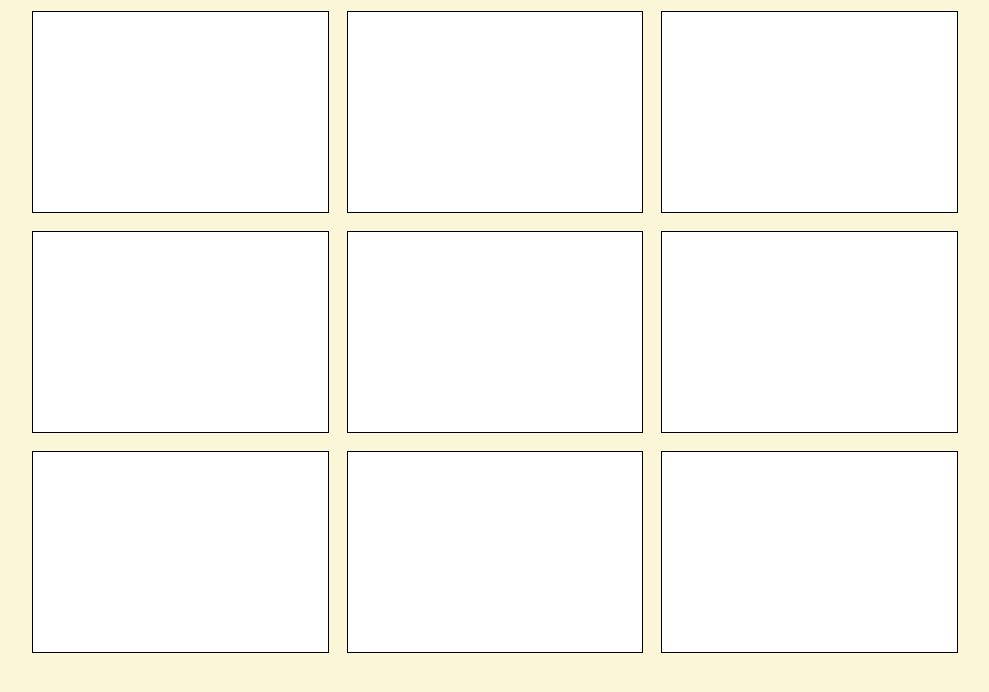
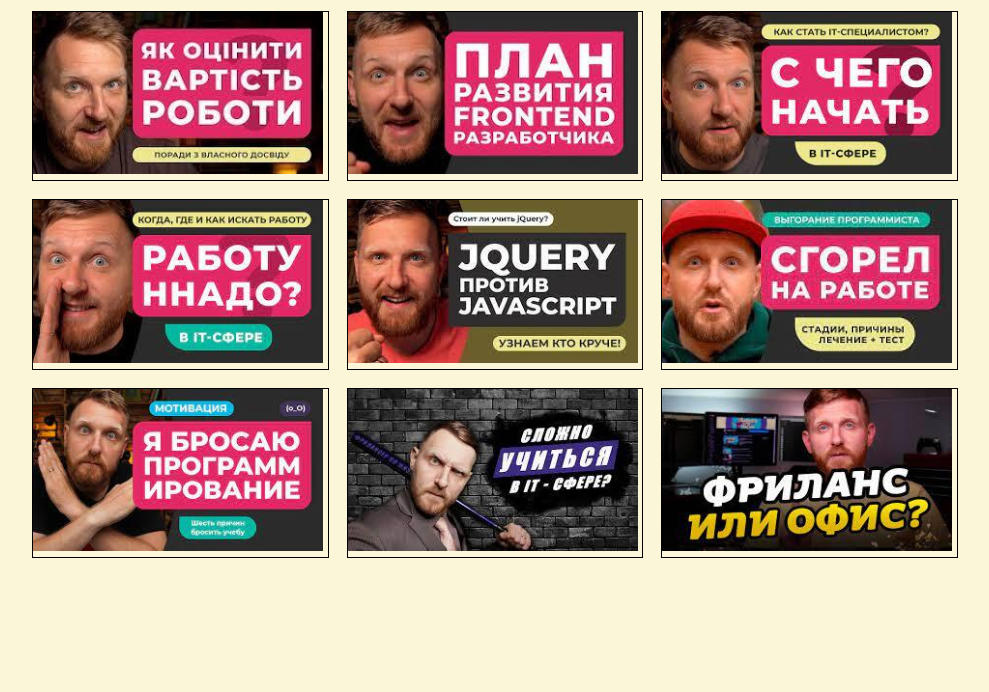
Before and after one commit to Taaamilaaa/YouTubeTile, a plain HTML site: page index.html in a window 1280 px wide. Shown: the part 110-802 px from the top of the page, without its empty margins (145-1134 px from the left). Drawn offline with Linux system fonts and the light colour scheme; files whose address does not match are found by name.

Commit message:
adds markup

```diff
--- a/index.html
+++ b/index.html
@@ -9,41 +9,40 @@
     </head>
     <body>
         <section>
-            <div  class="container">
+            <div class="container">
                 <h1>You Tube</h1>
                 <div class="tile">
                     <ul class="tile__list">
                         <li class="tile__list-item">
-                            <div class="video"></div>
+                            <img src="./images/img_1.jpg" width="290" alt="plug" id="1" />
                         </li>
                         <li class="tile__list-item">
-                            <div class="video"></div>
+                            <img src="./images/img_2.jpg" width="290" alt="plug" id="2" />
                         </li>
                         <li class="tile__list-item">
-                            <div class="video"></div>
+                            <img src="./images/img_3.jpg" width="290" alt="plug" id="3" />
                         </li>
                         <li class="tile__list-item">
-                            <div class="video"></div>
+                            <img src="./images/img_4.jpg" width="290" alt="plug" id="4" />
                         </li>
                         <li class="tile__list-item">
-                            <div class="video"></div>
+                            <img src="./images/img_5.jpg" width="290" alt="plug" id="5" />
                         </li>
                         <li class="tile__list-item">
-                            <div class="video"></div>
+                            <img src="./images/img_6.jpg" width="290" alt="plug" id="6" />
                         </li>
                         <li class="tile__list-item">
-                            <div class="video"></div>
+                            <img src="./images/img_7.jpg" width="290" alt="plug" id="7" />
                         </li>
                         <li class="tile__list-item">
-                            <div class="video"></div>
+                            <img src="./images/img_8.jpg" width="290" alt="plug" id="8" />
                         </li>
                         <li class="tile__list-item">
-                            <div class="video"></div>
+                            <img src="./images/img_9.jpg" width="290" alt="plug" id="9" />
                         </li>
                     </ul>
                 </div>
             </div>
-
         </section>
 
         <script src="./js/index.js" type="module"></script>
```
